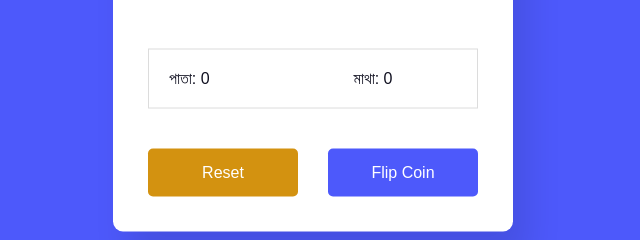
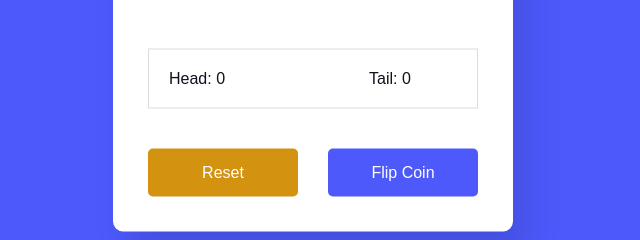
Before and after one commit to devsnasim/Coin-Tose-Game-by-Nasim-Ahmed, a plain HTML site: page index.html in a window 1280 px wide. Shown: the part 396-636 px from the top of the page, 327-967 px from the left. Drawn offline with Linux system fonts and the light colour scheme.

Commit message:
Update index.html

```diff
--- a/index.html
+++ b/index.html
@@ -26,8 +26,8 @@
 			</div>
 		</div>
 		<div class="stats">
-			<p id="heads-count">পাতা: 0</p>
-			<p id="tails-count">মাথা: 0</p>
+			<p id="heads-count">Head: 0</p>
+			<p id="tails-count">Tail: 0</p>
 		</div>
 		<div class="buttons">
 			<button id="reset-button">
```
